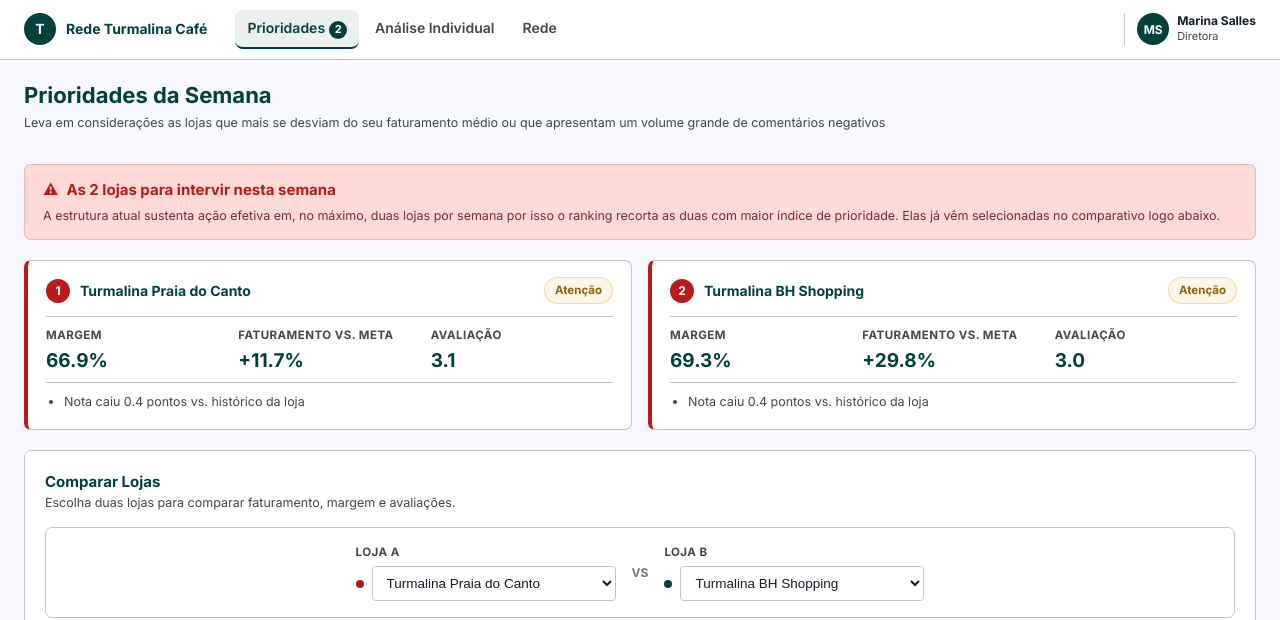
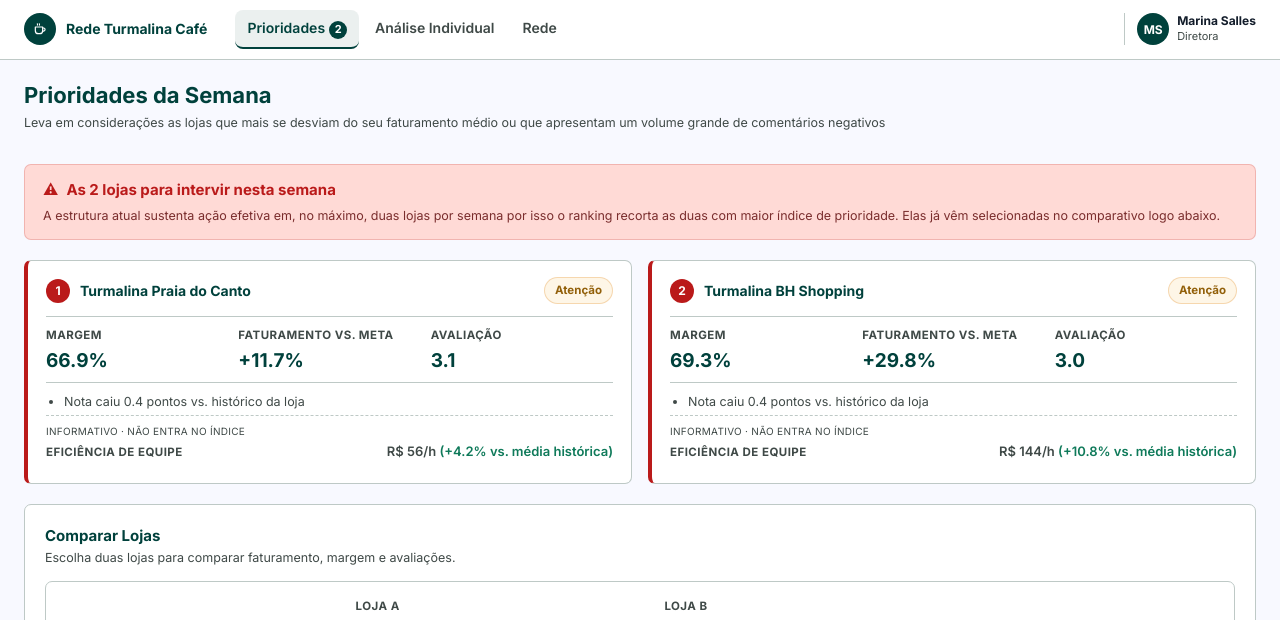
Before and after one commit to RafaelVolpini/Case-Turmalina, a FastAPI app: page / in a window 1280 px wide. Shown: the top 620 px of the page. Run offline with FastAPI, Linux system fonts and the light colour scheme; some libraries are stand-ins or nearby versions.

Commit message:
(feat:) categorias que mais aumentam a margem de lucro e rendimento de equipe

```diff
--- a/app/routes.py
+++ b/app/routes.py
@@ -138,6 +138,8 @@ def analise_individual(request: Request, id_loja: str):
         "grafico_desvio_margem": charts.desvio_margem(semanal_margem),
         "grafico_avaliacoes": charts.avaliacoes_volume_nota(semanal_avaliacoes),
         "comentarios": dl.comentarios_destaque(id_loja),
+        # mix de produtos sempre visível aqui (diferente de Prioridades, que só mostra quando motivo é margem)
+        "mix_pior_categoria": dl.pior_categoria_margem(id_loja),
         **_sidebar_ctx(id_loja, active_tab="individual"),
     }
 
--- a/styles/components/header.css
+++ b/styles/components/header.css
@@ -31,6 +31,12 @@
     background: var(--color-primary);
     color: #fff;
     font-weight: 700;
+}
+
+.brand-mark-icon {
+    width: 18px;
+    height: 18px;
+    color: #fff;
 }
 
 .header-left {
--- a/styles/components/priorities.css
+++ b/styles/components/priorities.css
@@ -74,3 +74,38 @@
 }
 
 .priority-motivos li { margin-bottom: 2px; }
+
+.priority-detail {
+    margin: 0 0 10px;
+    font-size: 12.5px;
+    color: var(--color-neutral);
+}
+
+/* bloco de contexto auxiliar (eficiência de equipe) -- visualmente mais discreto que os 3 KPIs principais */
+.priority-context {
+    border-top: 1px dashed var(--border-color);
+    padding-top: 8px;
+    margin-top: 4px;
+}
+
+.priority-context-label {
+    display: block;
+    font-size: 10px;
+    text-transform: uppercase;
+    letter-spacing: 0.03em;
+    color: var(--text-muted);
+    margin-bottom: 4px;
+}
+
+.priority-context-row {
+    display: flex;
+    align-items: baseline;
+    justify-content: space-between;
+    gap: 8px;
+}
+
+.priority-context-value {
+    font-size: 13px;
+    font-weight: 600;
+    color: var(--text-muted);
+}
--- a/styles/components/sidebar.css
+++ b/styles/components/sidebar.css
@@ -43,6 +43,13 @@
     color: #fff;
     font-size: 11px;
     font-weight: 800;
+    flex-shrink: 0;
+}
+
+.tree-root-mark-icon {
+    width: 13px;
+    height: 13px;
+    color: #fff;
     flex-shrink: 0;
 }
 
--- a/templates/base.html
+++ b/templates/base.html
@@ -17,8 +17,9 @@
 
 <header class="app-header">
     <div class="header-left">
+        {% from "components/icons.html" import icon %}
         <a href="/" class="brand">
-            <span class="brand-mark">T</span>
+            <span class="brand-mark">{{ icon('coffee', 'brand-mark-icon') }}</span>
             <span>Rede Turmalina Café</span>
         </a>
 
--- a/templates/components/comparativo_section.html
+++ b/templates/components/comparativo_section.html
@@ -138,7 +138,14 @@
                     </div>
                 </li>
                 {% else %}
-                <li class="muted small">Nenhum comentário com ponto de atenção no período.</li>
+                    {% if a.tempo_espera_medio is not none %}
+                    <li class="muted small">
+                        Sem comentário de atenção no período · tempo médio de espera: {{ a.tempo_espera_medio }} min
+                        ({{ "acima" if a.tempo_espera_acima_limiar else "dentro" }} do limiar de referência de {{ a.tempo_espera_limiar_min | int }} min)
+                    </li>
+                    {% else %}
+                    <li class="muted small">Sem sinal de atenção disponível para o período.</li>
+                    {% endif %}
                 {% endfor %}
             </ul>
         </div>
@@ -161,7 +168,14 @@
                     </div>
                 </li>
                 {% else %}
-                <li class="muted small">Nenhum comentário com ponto de atenção no período.</li>
+                    {% if b.tempo_espera_medio is not none %}
+                    <li class="muted small">
+                        Sem comentário de atenção no período · tempo médio de espera: {{ b.tempo_espera_medio }} min
+                        ({{ "acima" if b.tempo_espera_acima_limiar else "dentro" }} do limiar de referência de {{ b.tempo_espera_limiar_min | int }} min)
+                    </li>
+                    {% else %}
+                    <li class="muted small">Sem sinal de atenção disponível para o período.</li>
+                    {% endif %}
                 {% endfor %}
             </ul>
         </div>
--- a/templates/components/icons.html
+++ b/templates/components/icons.html
@@ -55,5 +55,11 @@
     <path stroke-linecap="round" stroke-linejoin="round" stroke-width="1.8" d="M12 4.5l9 15.5H3L12 4.5z" />
     <path stroke-linecap="round" stroke-linejoin="round" stroke-width="1.8" d="M12 10v4M12 17h.01" />
 </svg>
+{% elif name == 'coffee' %}
+<svg class="icon {{ css_class }}" viewBox="0 0 24 24" fill="none" stroke="currentColor" xmlns="http://www.w3.org/2000/svg">
+    <path stroke-linecap="round" stroke-linejoin="round" stroke-width="1.8" d="M5 9h11v5.5A4.5 4.5 0 0111.5 19H9.5A4.5 4.5 0 015 14.5V9z" />
+    <path stroke-linecap="round" stroke-linejoin="round" stroke-width="1.8" d="M16 10.5h1.3a2.3 2.3 0 010 4.6H16" />
+    <path stroke-linecap="round" stroke-linejoin="round" stroke-width="1.6" d="M8 6.2c.4-.7.4-1.3 0-2M11 6.2c.4-.7.4-1.3 0-2" />
+</svg>
 {% endif %}
 {% endmacro %}
--- a/templates/components/sidebar_list.html
+++ b/templates/components/sidebar_list.html
@@ -6,7 +6,7 @@
        hx-swap="innerHTML"
        hx-push-url="true"
        class="tree-root {{ 'active' if active_tab == 'rede' else '' }}">
-        <span class="tree-root-mark">T</span>
+        <span class="tree-root-mark">{{ icon('coffee', 'tree-root-mark-icon') }}</span>
         <span>Rede Turmalina Café</span>
     </a>
 
--- a/templates/pages/prioridades.html
+++ b/templates/pages/prioridades.html
@@ -53,6 +53,34 @@
                 <li>{{ motivo }}</li>
                 {% endfor %}
             </ul>
+
+            {% if loja.motivo_dimensao == "margem" %}
+            <p class="priority-detail">
+                {% if loja.mix_pior_categoria %}
+                Categoria que mais puxa a margem: <strong>{{ loja.mix_pior_categoria.categoria }}</strong>
+                ({{ loja.mix_pior_categoria.margem_pct }}% de margem em {{ loja.mix_pior_categoria.competencia }})
+                {% else %}
+                Sem dado de mix de produtos disponível
+                {% endif %}
+            </p>
+            {% endif %}
+
+            <div class="priority-context">
+                <span class="priority-context-label">Informativo · não entra no índice</span>
+                <div class="priority-context-row">
+                    <span class="kpi-label">Eficiência de equipe</span>
+                    {% if loja.eficiencia_equipe %}
+                    <span class="priority-context-value">
+                        R$ {{ "{:,.0f}".format(loja.eficiencia_equipe.eficiencia_30d).replace(",", ".") }}/h
+                        <span class="{{ 'text-error' if loja.eficiencia_equipe.variacao_pct is not none and loja.eficiencia_equipe.variacao_pct < 0 else 'text-success' }}">
+                            ({{ "+" if loja.eficiencia_equipe.variacao_pct is not none and loja.eficiencia_equipe.variacao_pct >= 0 else "" }}{{ loja.eficiencia_equipe.variacao_pct if loja.eficiencia_equipe.variacao_pct is not none else "N/D" }}{{ "%" if loja.eficiencia_equipe.variacao_pct is not none else "" }} vs. média histórica)
+                        </span>
+                    </span>
+                    {% else %}
+                    <span class="priority-context-value muted">Sem dado de horas trabalhadas disponível</span>
+                    {% endif %}
+                </div>
+            </div>
         </a>
         {% endfor %}
     </div>
```
Also changed, not shown: app/data_loader.py (+86 -1 lines), templates/pages/analise_individual.html (+20 -1 lines).
